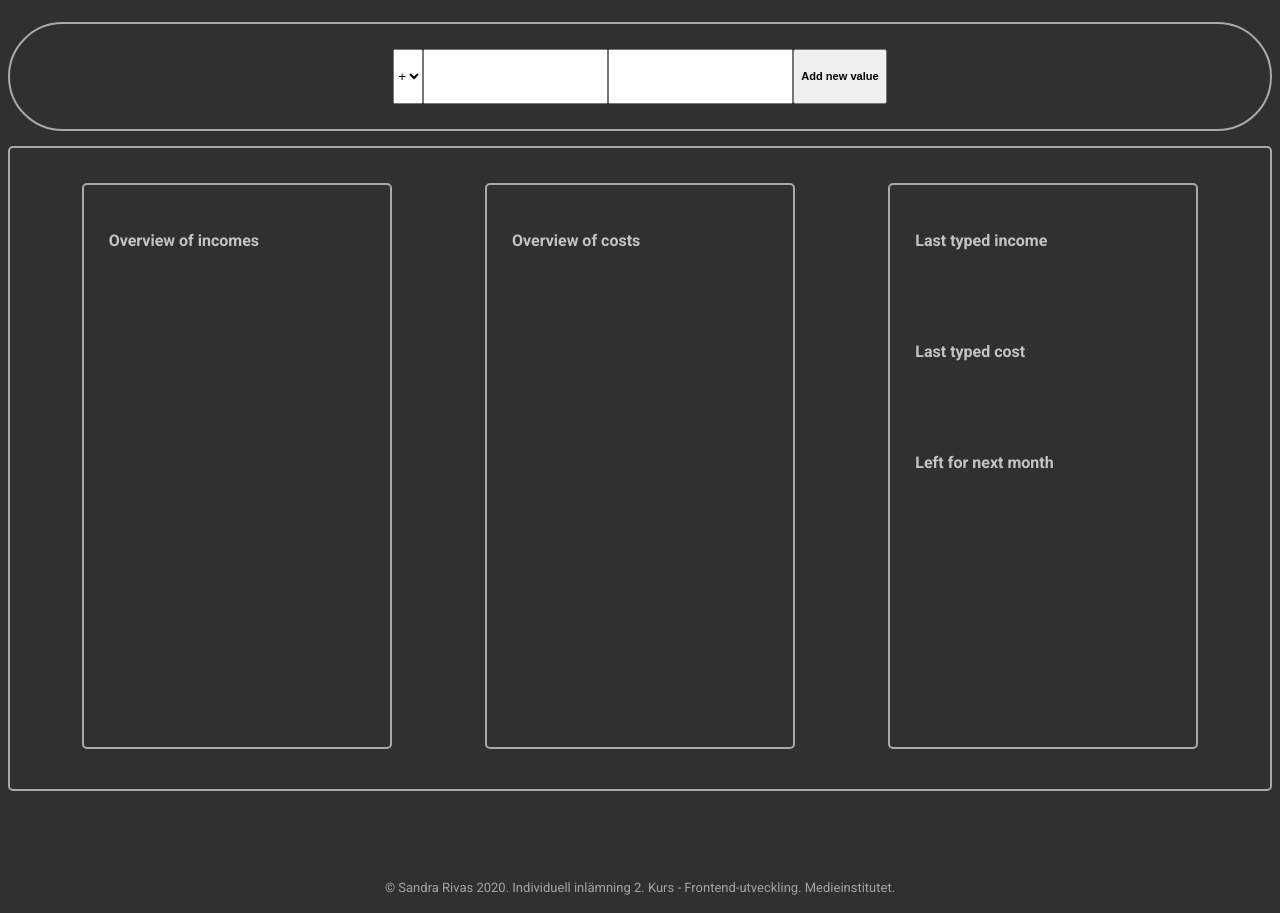
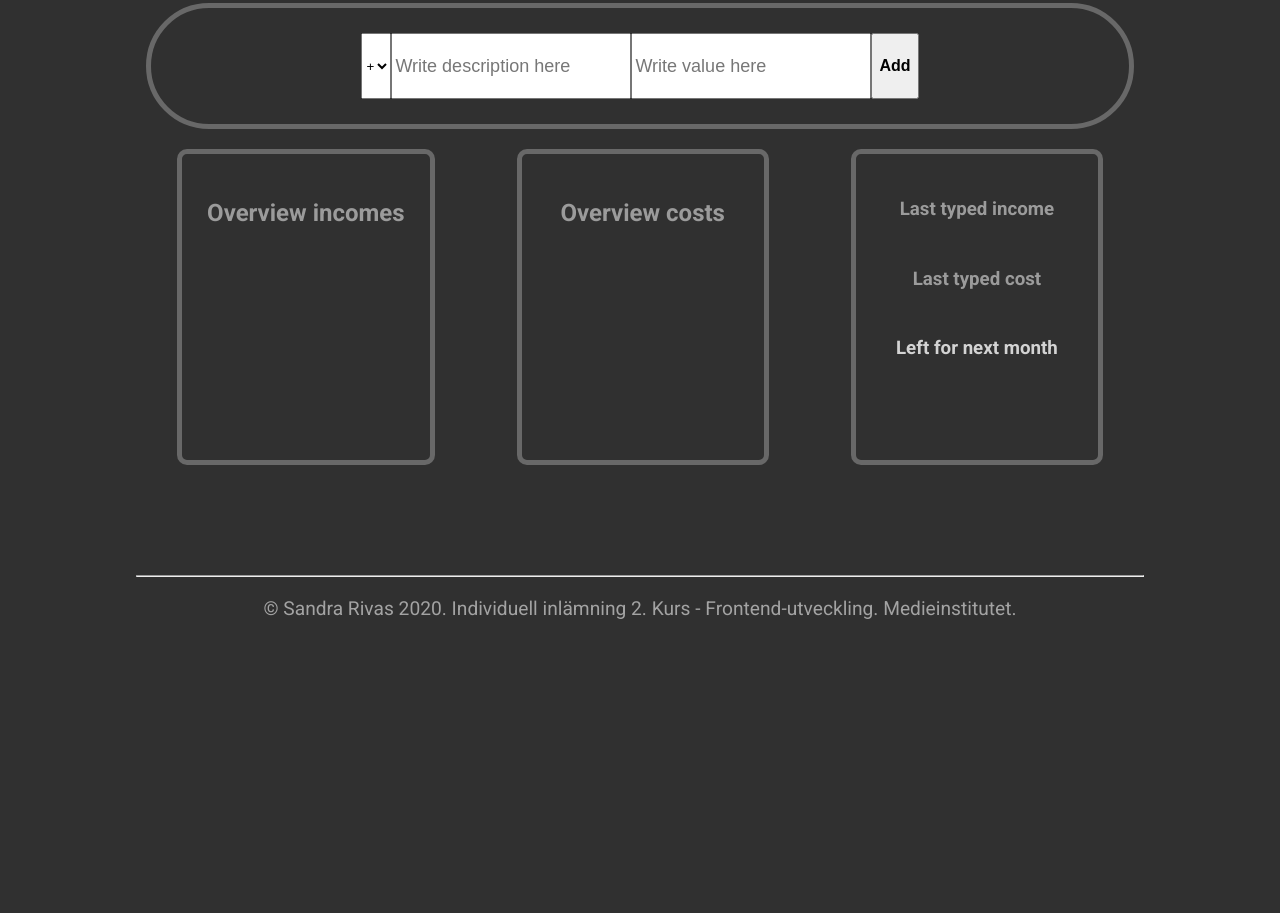
Before and after one commit to Sandra-beep/IndInlTwo, a website: page index.html in a window 1280 px wide. Shown: the part 779-1692 px from the top of the page. After the commit the page ends 1554 px from the top, so only its background shows below. Drawn offline with Linux system fonts and the light colour scheme.

Commit message:
ändringar

```diff
--- a/index.html
+++ b/index.html
@@ -19,6 +19,7 @@
 
     <header>
 
+
         <article class = "title">
             <h1>My Monthly Budget.</h1>
 
@@ -29,6 +30,7 @@
             <span><b>Voilá!</b></span>
         </article>
 
+
     </header>
 
     <form>
@@ -38,11 +40,12 @@
             <option value="-"> - </option>
         </select>
 
-        <input type="text" id="description">
-        <input type="number" id="value">
+        <input type="text" id="description" placeholder="Write description here">
+
+        <input type="number" id="value" placeholder="Write value here">
 
         <button class="add">
-            <h5>Add new value</h5>
+            <h4>Add</h4>
             <!-- inner text -->
         </button>
 
@@ -54,7 +57,7 @@
 
         <div class = "InkomstLista" >
 
-            <h4> Overview of incomes</h4>
+            <h2>Overview incomes</h2>
 
             <ul class="listIncomes"></ul>
 
@@ -62,7 +65,7 @@
 
         <div class = "KostnadLista" >
 
-            <h4>Overview of costs</h4>
+            <h2>Overview costs</h2>
 
             <ul class="listCosts"> </ul>
 
@@ -70,7 +73,7 @@
 
         <section class="lasttyped">
             <div class = "inkomst">
-                <h4>Last typed income</h4>
+                <h3>Last typed income</h3>
                 <span class="inkomstData">
                 <!-- inner text -->
                 </span>
@@ -78,14 +81,14 @@
 
 
             <div class = "kostnad">
-                <h4>Last typed cost</h4>
+                <h3>Last typed cost</h3>
                 <span class = "kostnadData">
                 <!-- inner text -->
                 </span>
             </div>
 
             <div class = "vinst">
-                <h4>Left for next month</h4>
+                <h3 class = "left">Left for next month</h3>
                 <span class = "vinstData">
                 <!-- inner text -->
                 </span>
@@ -94,10 +97,10 @@
             </section>
         </section>
 
-
+<hr>
 
     <footer>
-        <span>&copy; Sandra Rivas 2020. Individuell inlämning 2. Kurs - Frontend-utveckling. Medieinstitutet.</span>
+        <p class ="footer-text">&copy; Sandra Rivas 2020. Individuell inlämning 2. Kurs - Frontend-utveckling. Medieinstitutet.</p>
     </footer>
 
 </body>
--- a/main.js
+++ b/main.js
@@ -37,7 +37,7 @@ function countTotal(event){
         var li = document.createElement( "li" );
 
         // Denna kod säger att all text som skrivs, dvs från input-fältet från description och value ska skapa en punkt i punktlistan.
-        li.innerText = description + ": +" + value + " kr";
+        li.innerText = description + ": " + value + " kr";
 
         // Skapat en variabel som heter ul, där den plockar fram klassen listIncomes
         var ul = document.querySelector( ".listIncomes" );
@@ -62,7 +62,7 @@ function countTotal(event){
 
         var li = document.createElement( "li" );
 
-        li.innerText = description + ": - " + value + " kr";
+        li.innerText = description + ": " + value + " kr";
 
         var ul = document.querySelector( ".listCosts" );
 
@@ -77,7 +77,7 @@ function countTotal(event){
 
     var vinstSpan = document.querySelector ( ".vinstData" )
 
-    vinstSpan.innerText = summa;
+    vinstSpan.innerText = summa + " kr";
 
 }
 
--- a/sass/global.scss
+++ b/sass/global.scss
@@ -2,32 +2,26 @@ body {
     color: rgb(155, 155, 155);
     font-family: 'Roboto', sans-serif;
     background-color: rgb(48, 48, 48);
+    padding: 10vw;
 }
 
-h4 {
-    font-size: 500;
-    color: rgb(196, 196, 196);
-}
-
-ul, li{
-    font-size: 300;
-    list-style: none;
+ul, li, .overview{
+        list-style: none;
 }
 
 span {
-    font-size: 13px;
+    font-size: 17px;
     display: block;
     padding-bottom: 10px;
+    color: rgb(122, 122, 122);
 }
 
-.lasttyped,
 form,
-.overview,
 .InkomstLista,
-.KostnadLista {
-    border: darkgrey solid 2px;
-    border-radius: 5px;
+.KostnadLista,
+.lasttyped {
+    border: rgb(104, 104, 104) solid 5px;
+    border-radius: 10px;
     padding: 25px;
-    margin-top: 10px;
-    margin-bottom: 15px;
+    margin: 10px;
 }
--- a/sass/header.scss
+++ b/sass/header.scss
@@ -1,11 +1,11 @@
 header {
-    padding: 50px;
     width: auto;
     background-color: rgb(48, 48, 48);
     background-image:url("piggy-money-bank-5085515_1920.png");
-    background-size: 45vw;
+    background-size: 30vw;
     background-repeat: no-repeat;
     background-position: right;
+    padding: 50px;
 }
 
 .title {
@@ -17,7 +17,6 @@ header {
 
 h1 {
     font-size: 65px;
-    margin-top: 20vw;
     color: darksalmon;
     width: 20vw;
 }
--- a/sass/main.scss
+++ b/sass/main.scss
@@ -1,4 +1,4 @@
-@import "./sass/global.scss";
-@import "./sass/header.scss";
-@import "./sass/overview.scss";
+@import "./global.scss";
+@import "./header.scss";
+@import "./overview.scss";
 @import "./sass/wfooter.scss";
--- a/sass/overview.scss
+++ b/sass/overview.scss
@@ -1,28 +1,53 @@
+// Själva inputfälten
+
 form {
-    border-radius: 55px;
+    border-radius: 85px;
     display:flex;
     justify-content: center;
     flex-wrap: wrap;
 }
 
+input {
+    font-size: 18px;
+    color: rgb(51, 51, 51);
+}
+
+.add {
+    font-size: 16px;
+}
+
+
+
+// Placerholder
+
+/* Chrome/Opera/Safari */
+input::-webkit-input-placeholder,
+
+/* Firefox 19+ */
+input ::-moz-placeholder,
+
+/* Firefox 18- */
+input:-moz-placeholder,
+
+/* IE 10+ */
+input:-ms-input-placeholder {
+    color: rgb(192, 192, 192);
+  }
+
 .overview {
     display: flex;
     justify-content:space-around;
     flex-wrap: wrap;
-    text-align: left;
 }
 
-.inkomst, .kostnad, .vinst {
-    width: 20vw;
-    min-height: 7vw;
+// Färgen på rubriken "Left for next month"
+
+h3.left {
+    color:lightgrey;
 }
 
-.InkomstLista, .KostnadLista {
-    min-height: 40vw;
-    width: 20vw;
+.InkomstLista, .KostnadLista, .lasttyped {
+    text-align: center;
+    min-height: 20vw;
+    min-width: 15vw;
 }
-
-
-.lasttyped {
-    width: 20vw;
-}
--- a/sass/wfooter.scss
+++ b/sass/wfooter.scss
@@ -1,6 +1,13 @@
 
-    footer {
-        color: rgb(163, 163, 163);
-        margin-top: 7vw;
-        text-align: center;
-    }
+footer {
+color: rgb(163, 163, 163);
+text-align: center;
+}
+
+hr {
+    margin-top: 100px;
+}
+
+.footer-text {
+    font-size: 1.5vw;
+}
```
Also changed, not shown: style.css, 1 other file.
